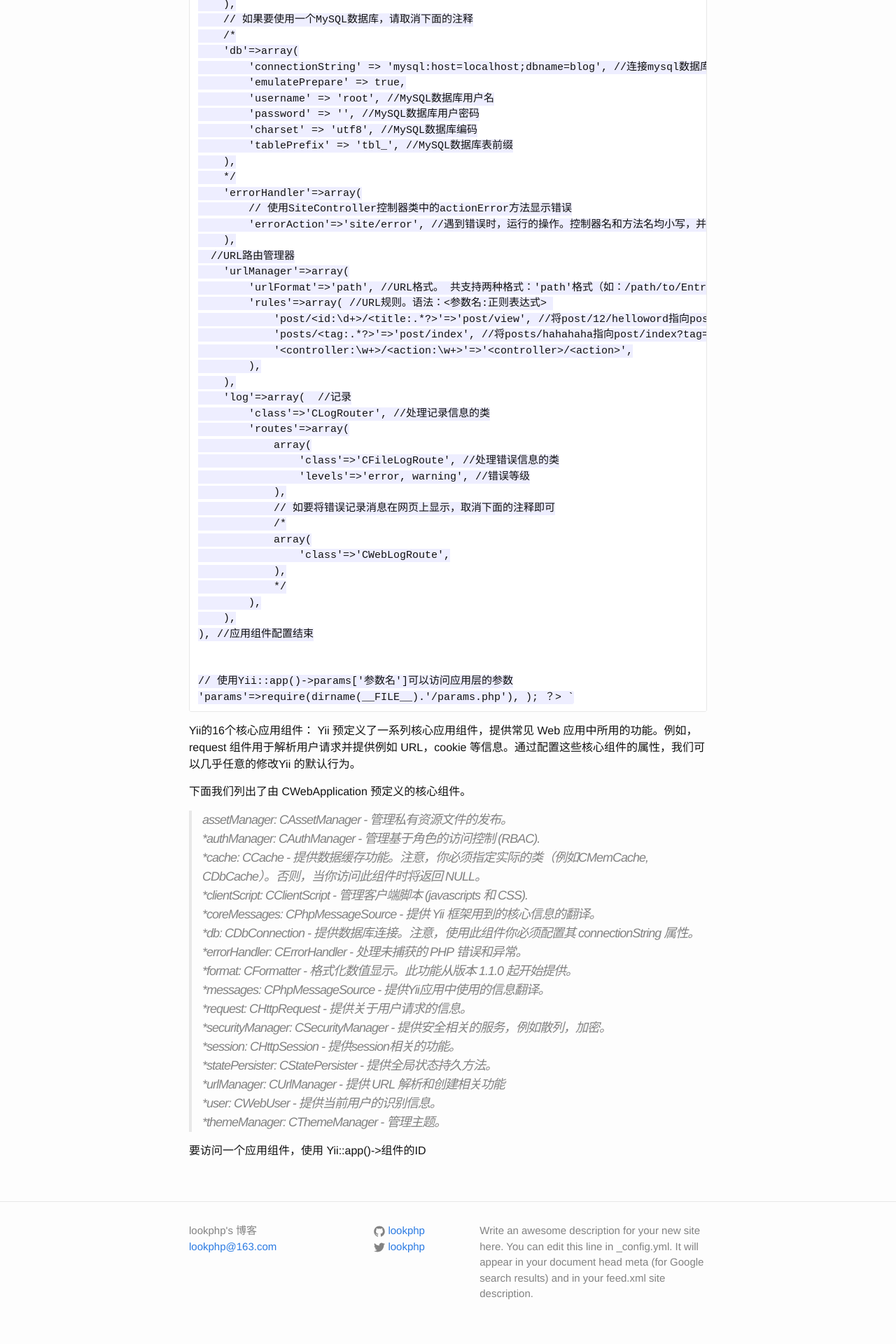
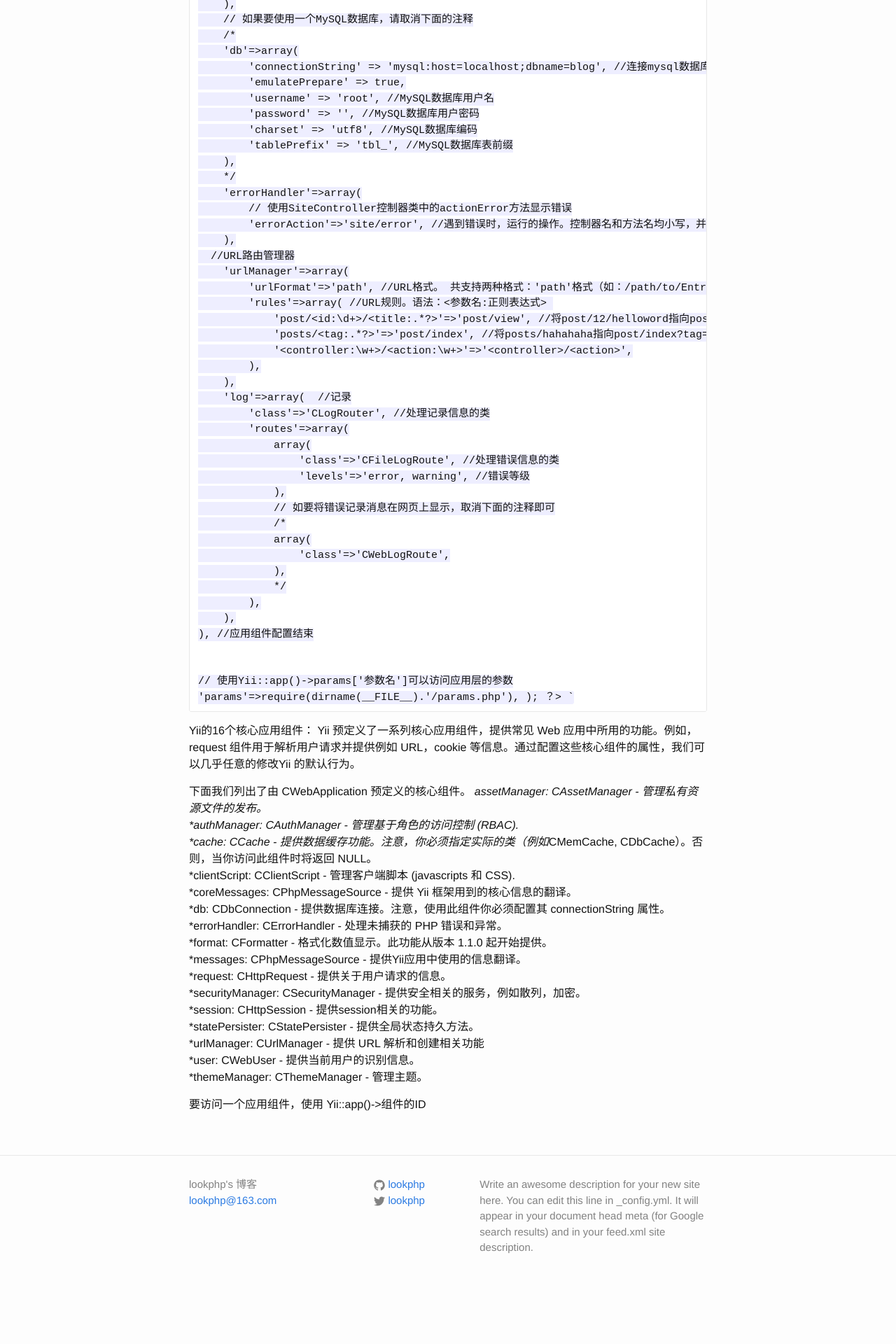
Before and after one commit to lookphp/lookphp.github.io, a Jekyll site: the page built from _posts/2015-09-23-Learn Yii-01.markdown, in a window 1280 px wide. Shown: the part 1268-3188 px from the top of the page at 70% size. Built offline with Jekyll 4.4.1, drawn with Linux system fonts in a browser that asks for light colours; after the commit the page ends 3122 px from its top, so only the background shows below that.

Commit message:
show my code

```diff
--- a/_posts/2015-09-23-Learn Yii-01.markdown
+++ b/_posts/2015-09-23-Learn Yii-01.markdown
@@ -112,9 +112,9 @@ Yii的16个核心应用组件：
 Yii 预定义了一系列核心应用组件，提供常见 Web 应用中所用的功能。例如， request 组件用于解析用户请求并提供例如 URL，cookie 等信息。通过配置这些核心组件的属性，我们可以几乎任意的修改Yii 的默认行为。
 
 下面我们列出了由 CWebApplication 预定义的核心组件。
-> *assetManager: CAssetManager - 管理私有资源文件的发布。<br/>
-> *authManager: CAuthManager - 管理基于角色的访问控制 (RBAC).<br/>
-> *cache: CCache - 提供数据缓存功能。注意，你必须指定实际的类（例如*CMemCache, CDbCache）。否则，当你访问此组件时将返回 NULL。<br/>
+*assetManager: CAssetManager - 管理私有资源文件的发布。<br/>
+*authManager: CAuthManager - 管理基于角色的访问控制 (RBAC).<br/>
+*cache: CCache - 提供数据缓存功能。注意，你必须指定实际的类（例如*CMemCache, CDbCache）。否则，当你访问此组件时将返回 NULL。<br/>
 *clientScript: CClientScript - 管理客户端脚本 (javascripts 和 CSS).<br/>
 *coreMessages: CPhpMessageSource - 提供 Yii 框架用到的核心信息的翻译。<br/>
 *db: CDbConnection - 提供数据库连接。注意，使用此组件你必须配置其 connectionString 属性。<br/>
```
